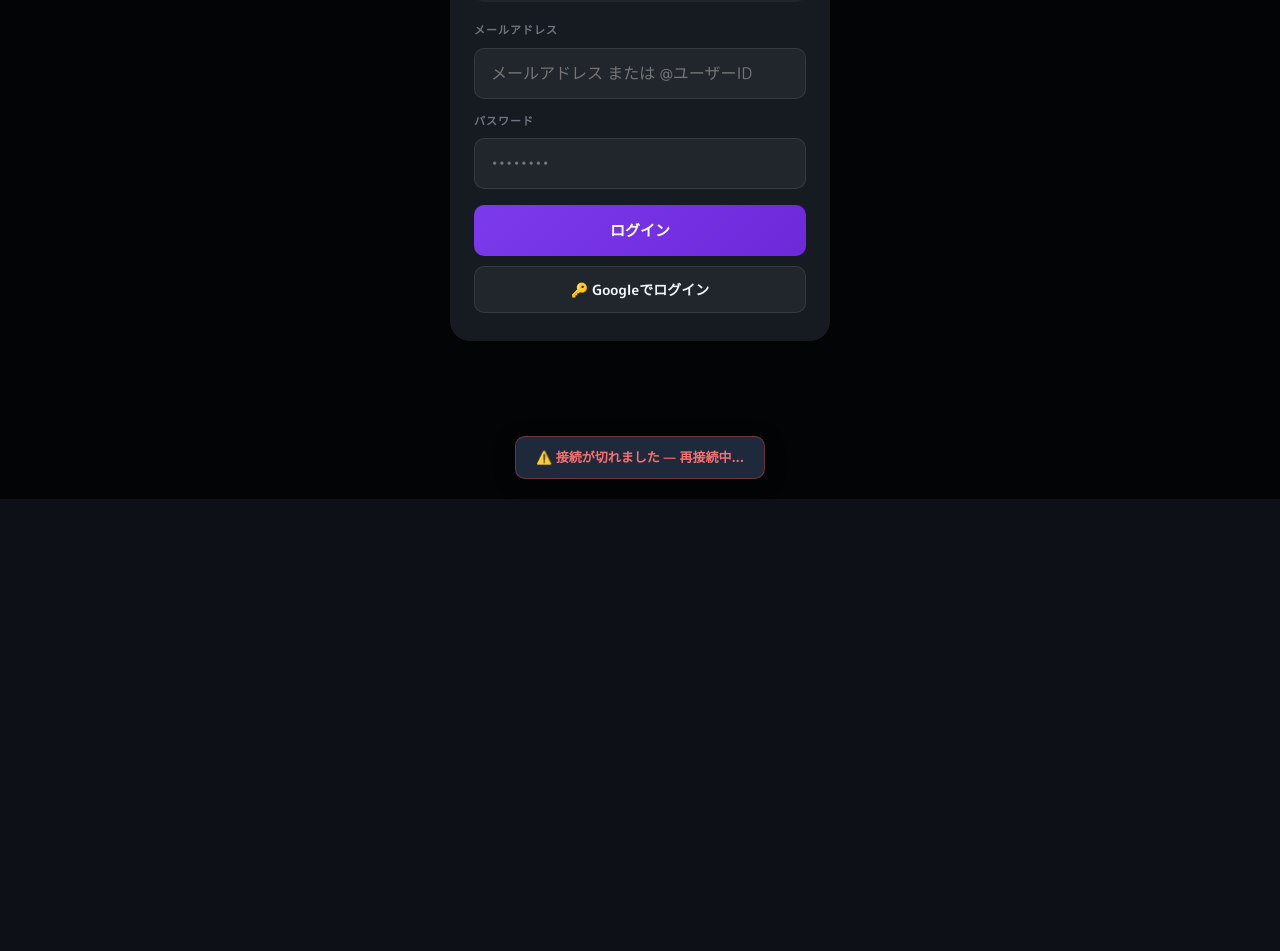
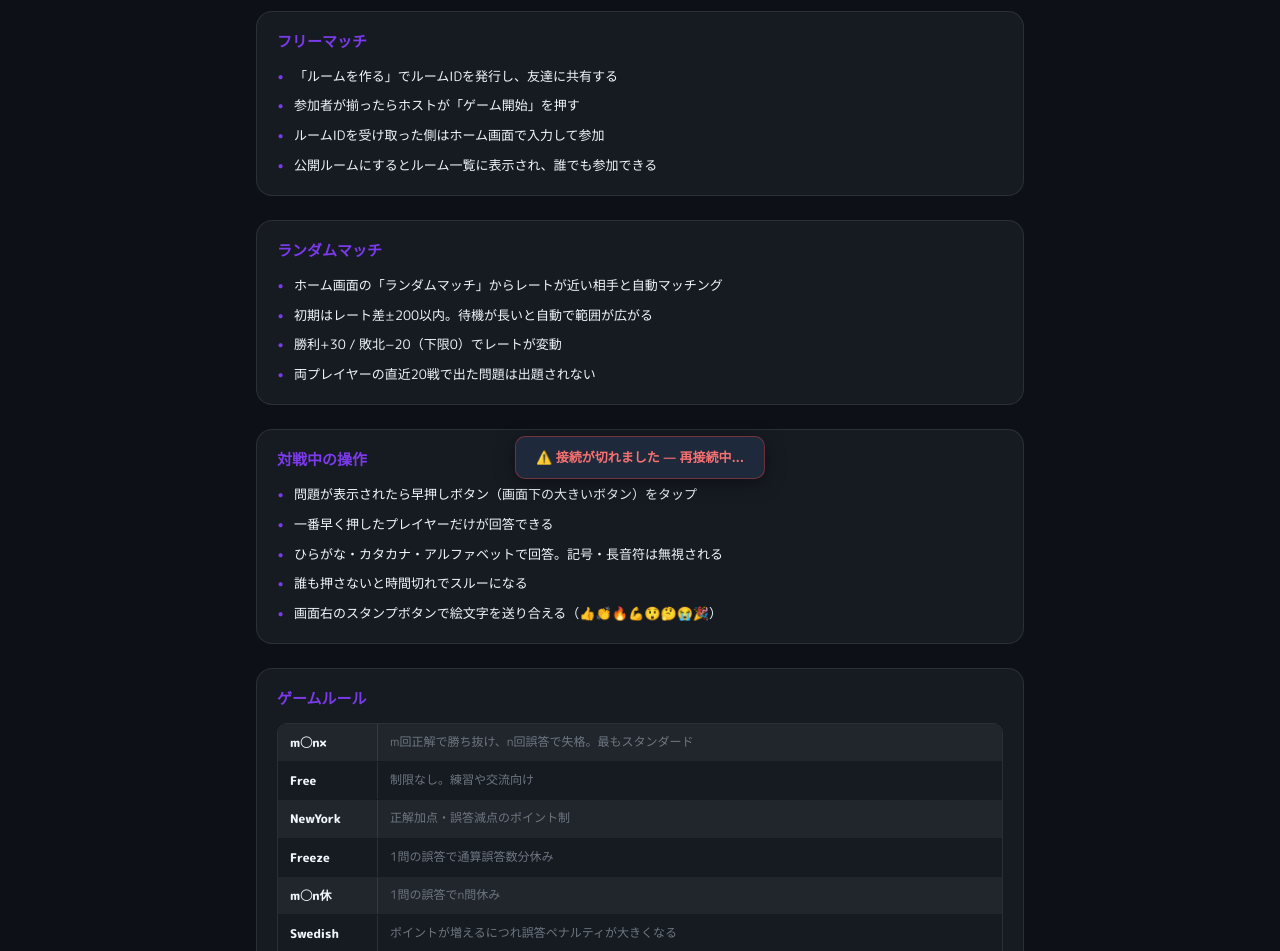
Before and after one commit to astro-root/QuizSpark, a React (Vite) app: page /help in a window 1280 px wide. Before the commit this address led to /. Shown: the part 301-1252 px from the top of the page. Before the commit the page ends 800 px from the top, so only its background shows below. Built offline with nearby package versions, Linux system fonts and the light colour scheme; no server answers.

Commit message:
feat: /helpページ追加・PCNav/ProfileTabからリンク

```diff
--- a/src/App.tsx
+++ b/src/App.tsx
@@ -19,6 +19,7 @@ const ProfilePage      = lazy(() => import('./pages/ProfilePage'))
 const RankingPage      = lazy(() => import('./pages/RankingPage'))
 const UserPage         = lazy(() => import('./pages/UserPage'))
 const ContactPage      = lazy(() => import('./pages/ContactPage'))
+const HelpPage         = lazy(() => import('./pages/HelpPage'))
 const ChatPage         = lazy(() => import('./pages/ChatPage'))
 const NotificationsPage = lazy(() => import('./pages/NotificationsPage'))
 const SearchPage       = lazy(() => import('./pages/SearchPage'))
@@ -94,6 +95,7 @@ export default function App() {
             <Route path="/ranking" element={<RankingPage />} />
             <Route path="/user/:id" element={<UserPage />} />
             <Route path="/contact" element={<ContactPage />} />
+            <Route path="/help" element={<HelpPage />} />
             <Route path="/chat" element={<ChatPage />} />
             <Route path="/chat/:userId" element={<ChatPage />} />
             <Route path="/notifications" element={<NotificationsPage />} />
--- a/src/components/PCNav.tsx
+++ b/src/components/PCNav.tsx
@@ -65,7 +65,7 @@ export default function PCNav() {
           )
         })}
       </div>
-      <button onClick={() => navigate('/contact')}
+      <button onClick={() => navigate('/help')}
         style={{ background: 'none', border: 'none', color: 'var(--muted)', cursor: 'pointer', padding: 8, display: 'flex' }}>
         <HelpCircle size={18} />
       </button>
--- a/src/components/profile/ProfileTab.tsx
+++ b/src/components/profile/ProfileTab.tsx
@@ -86,6 +86,10 @@ export default function ProfileTab() {
       </div>
 
       <div style={{ display:'flex', gap:8 }}>
+        <button onClick={() => navigate('/help')}
+          style={{ width:'100%', padding:'13px 16px', borderRadius:12, border:'1px solid var(--border)', background:'var(--surface2)', color:'var(--text)', fontSize:14, fontWeight:700, cursor:'pointer', textAlign:'left' }}>
+          ❓ ヘルプ
+        </button>
         <button onClick={() => navigate('/contact')}
           style={{ flex:1, padding:'13px', borderRadius:12, fontSize:13, fontWeight:700, background:'var(--surface)', color:'var(--sub)', border:'1px solid var(--border)' }}>
           📩 お問い合わせ
--- /dev/null
+++ b/src/pages/HelpPage.tsx
@@ -0,0 +1,161 @@
+import AppHeader from '../components/AppHeader'
+
+const SECTIONS = [
+  {
+    title: 'はじめに',
+    content: `QuizSparkはリアルタイム早押しクイズ対戦アプリです。フリーマッチで友達と、ランダムマッチで見知らぬ相手と対戦できます。`
+  },
+  {
+    title: 'フリーマッチ',
+    items: [
+      '「ルームを作る」でルームIDを発行し、友達に共有する',
+      '参加者が揃ったらホストが「ゲーム開始」を押す',
+      'ルームIDを受け取った側はホーム画面で入力して参加',
+      '公開ルームにするとルーム一覧に表示され、誰でも参加できる',
+    ]
+  },
+  {
+    title: 'ランダムマッチ',
+    items: [
+      'ホーム画面の「ランダムマッチ」からレートが近い相手と自動マッチング',
+      '初期はレート差±200以内。待機が長いと自動で範囲が広がる',
+      '勝利+30 / 敗北−20（下限0）でレートが変動',
+      '両プレイヤーの直近20戦で出た問題は出題されない',
+    ]
+  },
+  {
+    title: '対戦中の操作',
+    items: [
+      '問題が表示されたら早押しボタン（画面下の大きいボタン）をタップ',
+      '一番早く押したプレイヤーだけが回答できる',
+      'ひらがな・カタカナ・アルファベットで回答。記号・長音符は無視される',
+      '誰も押さないと時間切れでスルーになる',
+      '画面右のスタンプボタンで絵文字を送り合える（👍👏🔥💪😲🤔😭🎉）',
+    ]
+  },
+  {
+    title: 'ゲームルール',
+    table: [
+      ['m◯n×', 'm回正解で勝ち抜け、n回誤答で失格。最もスタンダード'],
+      ['Free', '制限なし。練習や交流向け'],
+      ['NewYork', '正解加点・誤答減点のポイント制'],
+      ['Freeze', '1問の誤答で通算誤答数分休み'],
+      ['m◯n休', '1問の誤答でn問休み'],
+      ['Swedish', 'ポイントが増えるにつれ誤答ペナルティが大きくなる'],
+      ['Lucky Shot', '加点・減点がランダム'],
+      ['連答付き', '連続正解で+1pt'],
+      ['連誤答付き', '連続誤答で2×'],
+    ]
+  },
+  {
+    title: 'オリジナル問題セット',
+    items: [
+      '作問ページから自分だけの問題セットを作成できる',
+      'フリーマッチのゲーム設定で選択して使用（カスタム問題は重複排除の対象外）',
+      'CSVファイルでまとめてインポートも可能',
+      'CSVフォーマット：問題文, 答え(ひらがな), 表示用答え, ジャンル, 別解1, 別解2…',
+    ]
+  },
+  {
+    title: 'マイページ',
+    items: [
+      '「戦績」タブ — 勝率・正解数・対戦履歴',
+      '「問題履歴」タブ — 直近10問の出題・正誤・回答内容',
+      '「ジャンル」タブ — ジャンル別正答率レーダーチャート',
+      '「称号」タブ — 獲得称号の確認と設定',
+    ]
+  },
+  {
+    title: '問題を報告する',
+    items: [
+      '対戦中：解答発表時に「問題を報告」ボタンをタップ',
+      '問題履歴から：マイページ →「問題履歴」→「🚩 報告」',
+      '理由：事実の誤り / 誤字・脱字 / 解答が不正確 / その他',
+      '同じ問題への重複報告はできない',
+    ]
+  },
+  {
+    title: 'レート・段位',
+    table: [
+      ['🥉 ブロンズ', '〜499'],
+      ['🥈 シルバー', '500〜999'],
+      ['🥇 ゴールド', '1000〜1499'],
+      ['💎 プラチナ', '1500〜1999'],
+      ['💠 ダイヤ', '2000〜2499'],
+      ['👑 マスター', '2500〜'],
+    ]
+  },
+  {
+    title: 'よくある質問',
+    qa: [
+      ['正解なのに不正解になった', '答えはひらがなに変換して判定します。別解が設定されていない表記は不正解になる場合があります。問題の誤りだと思ったら報告してください。'],
+      ['マッチングされない', '同時間帯のプレイヤーが少ないと時間がかかります。待機が長くなると自動で範囲が広がります。'],
+      ['問題セットが使えない', '問題セットはホストのみ設定可能で、1問以上必要です。'],
+      ['切断されたら', '再接続を試みます。ブラウザを再読み込みすると直前のルームに戻れる場合があります。'],
+    ]
+  },
+]
+
+export default function HelpPage() {
+  return (
+    <div className='page' style={{ display: 'flex', flexDirection: 'column' }}>
+      <AppHeader title="ヘルプ" back />
+      <div className='inner' style={{ display: 'flex', flexDirection: 'column', gap: 24, paddingBottom: 40 }}>
+        <div style={{ textAlign: 'center', padding: '8px 0 4px' }}>
+          <span style={{ fontFamily: 'Orbitron,sans-serif', fontWeight: 900, fontSize: 22, letterSpacing: 1 }}>
+            <span style={{ color: 'var(--accent)' }}>Quiz</span><span style={{ color: 'var(--text)' }}>Spark</span>
+          </span>
+          <span style={{ fontSize: 20, marginLeft: 6 }}>⚡</span>
+          <p style={{ fontSize: 13, color: 'var(--muted)', marginTop: 6 }}>ユーザーズガイド</p>
+        </div>
+
+        {SECTIONS.map((s, i) => (
+          <div key={i} style={{ background: 'var(--surface)', borderRadius: 16, padding: '18px 20px', border: '1px solid var(--border)' }}>
+            <p style={{ fontWeight: 900, fontSize: 15, marginBottom: 12, color: 'var(--accent)' }}>{s.title}</p>
+
+            {s.content && (
+              <p style={{ fontSize: 14, color: 'var(--text)', lineHeight: 1.7 }}>{s.content}</p>
+            )}
+
+            {s.items && (
+              <div style={{ display: 'flex', flexDirection: 'column', gap: 8 }}>
+                {s.items.map((item, j) => (
+                  <div key={j} style={{ display: 'flex', gap: 10, alignItems: 'flex-start' }}>
+                    <span style={{ color: 'var(--accent)', fontWeight: 900, fontSize: 13, flexShrink: 0, marginTop: 1 }}>•</span>
+                    <span style={{ fontSize: 13, color: 'var(--text)', lineHeight: 1.6 }}>{item}</span>
+                  </div>
+                ))}
+              </div>
+            )}
+
+            {s.table && (
+              <div style={{ display: 'flex', flexDirection: 'column', gap: 1, borderRadius: 10, overflow: 'hidden', border: '1px solid var(--border)' }}>
+                {s.table.map((row, j) => (
+                  <div key={j} style={{ display: 'flex', gap: 0, background: j % 2 === 0 ? 'var(--surface2)' : 'var(--surface)' }}>
+                    <span style={{ fontSize: 12, fontWeight: 800, color: 'var(--text)', padding: '9px 12px', minWidth: 100, flexShrink: 0, borderRight: '1px solid var(--border)' }}>{row[0]}</span>
+                    <span style={{ fontSize: 12, color: 'var(--muted)', padding: '9px 12px', lineHeight: 1.5 }}>{row[1]}</span>
+                  </div>
+                ))}
+              </div>
+            )}
+
+            {s.qa && (
+              <div style={{ display: 'flex', flexDirection: 'column', gap: 12 }}>
+                {s.qa.map(([q, a], j) => (
+                  <div key={j}>
+                    <p style={{ fontSize: 13, fontWeight: 800, color: 'var(--text)', marginBottom: 4 }}>Q. {q}</p>
+                    <p style={{ fontSize: 13, color: 'var(--muted)', lineHeight: 1.6, paddingLeft: 12 }}>A. {a}</p>
+                  </div>
+                ))}
+              </div>
+            )}
+          </div>
+        ))}
+
+        <p style={{ fontSize: 12, color: 'var(--muted)', textAlign: 'center' }}>
+          解決しない場合は<a href="/contact" style={{ color: 'var(--accent)' }}>お問い合わせ</a>からご連絡ください
+        </p>
+      </div>
+    </div>
+  )
+}
```
